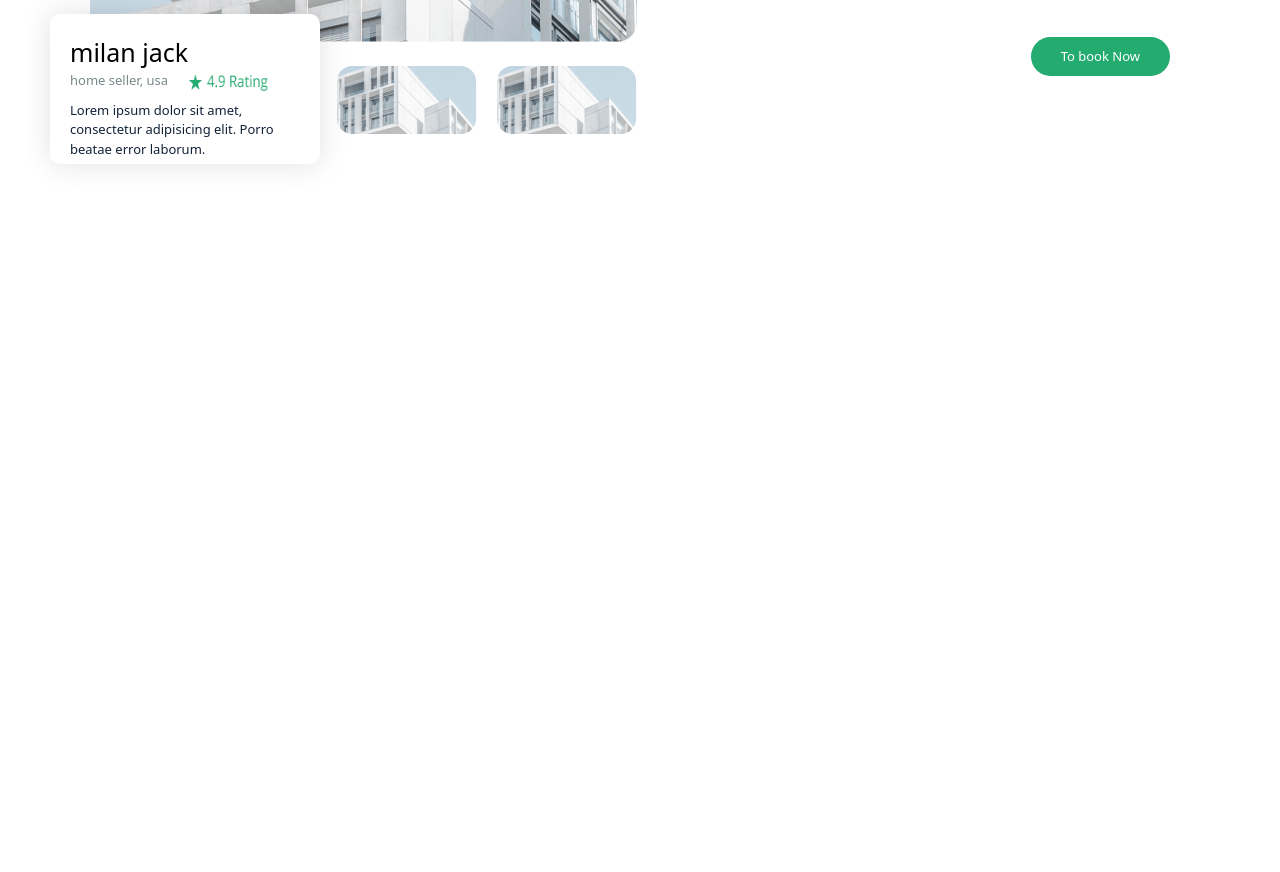
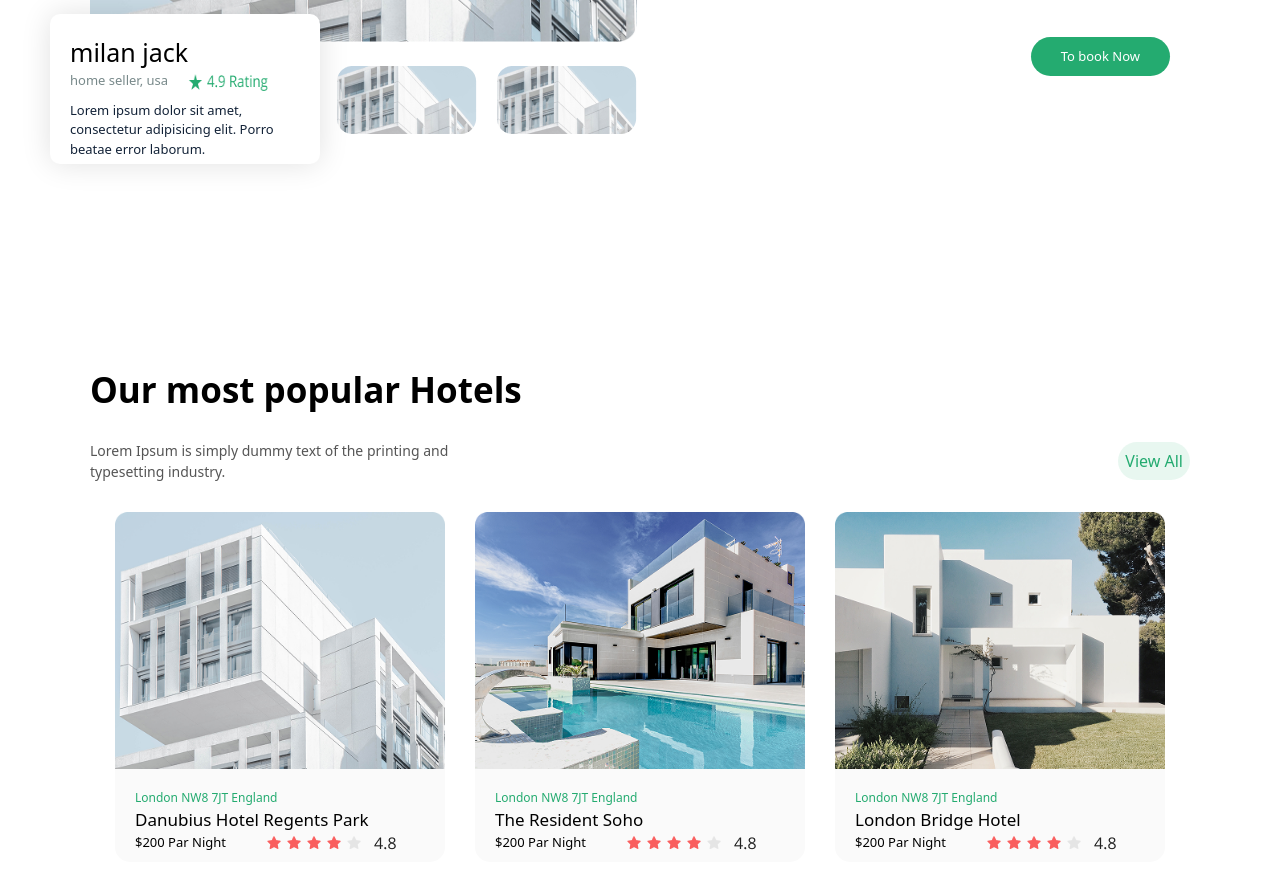
Before and after one commit to gafurovsaidjafar090909-hash/day14, a website: page src/index2.html in a window 1280 px wide. Shown: the part 534-1406 px from the top of the page. Before the commit the page ends 800 px from the top, so only its background shows below. Drawn offline with Linux system fonts and the light colour scheme.

Commit message:
section2

```diff
--- a/src/index2.html
+++ b/src/index2.html
@@ -56,5 +56,54 @@
     </div>
 
 
+         <div class="max-w-[1100px] m-auto mt-[200px] ">
+           <h1 class="text-[35px] font-bold">Our most popular Hotels</h1> <br>
+           <div class="flex items-center justify-between">
+               <p class="text-[#555555] text-[14px] ">Lorem Ipsum is simply dummy text of the printing and <br> typesetting industry.</p>
+               <p class="text-[#24AB70] bg-[#24AB701A] rounded-[30px] p-[7px]">View All</p>
+            </div>
+
+            <div class="flex justify-center gap-[30px] mt-[30px]" >
+
+
+
+            <div class="bg-[#FAFAFA] h-[350px] w-[30%] rounded-[15px]">
+             <img src="./img/image (5).png" alt="">
+             <div class="p-[20px]">
+                 <p class="text-[#24AB70] text-[12px]"> London NW8 7JT England</p>
+                 <h1 class="text-[17px] font-light">Danubius Hotel Regents Park</h1>
+                 <div class="flex items-center gap-[40px]">
+                    <p class="text-[13px]">$200 Par Night</p>
+                    <img class="" src="./img/Group 10 (1).png" alt="">
+                 </div>
+                </div>
+            </div>
+            <div class="bg-[#FAFAFA] h-[350px] w-[30%] rounded-[15px]">
+             <img src="./img/image (6).png" alt="">
+             <div class="p-[20px]">
+                 <p class="text-[#24AB70] text-[12px]"> London NW8 7JT England</p>
+                 <h1 class="text-[17px] font-light">The Resident Soho</h1>
+                 <div class="flex items-center gap-[40px]">
+                    <p class="text-[13px]">$200 Par Night</p>
+                    <img class="" src="./img/Group 10 (1).png" alt="">
+                 </div>
+                </div>
+            </div>
+            <div class="bg-[#FAFAFA] h-[350px] w-[30%] rounded-[15px]">
+             <img src="./img/image (7).png" alt="">
+             <div class="p-[20px]">
+                 <p class="text-[#24AB70] text-[12px]"> London NW8 7JT England</p>
+                 <h1 class="text-[17px] font-light">London Bridge Hotel</h1>
+                 <div class="flex items-center gap-[40px]">
+                    <p class="text-[13px]">$200 Par Night</p>
+                    <img class="" src="./img/Group 10 (1).png" alt="">
+                 </div>
+                </div>
+            </div>
+            </div>
+         </div>
+
+
+
 </body>
 </html>
```
